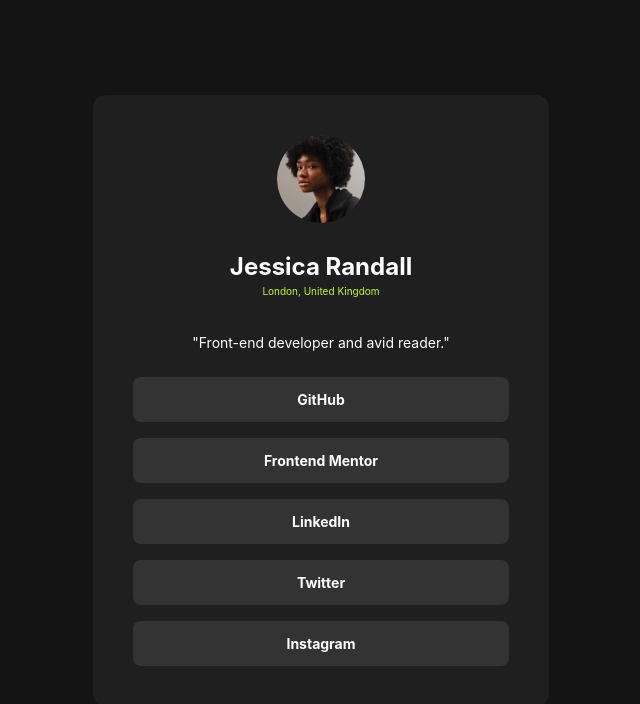
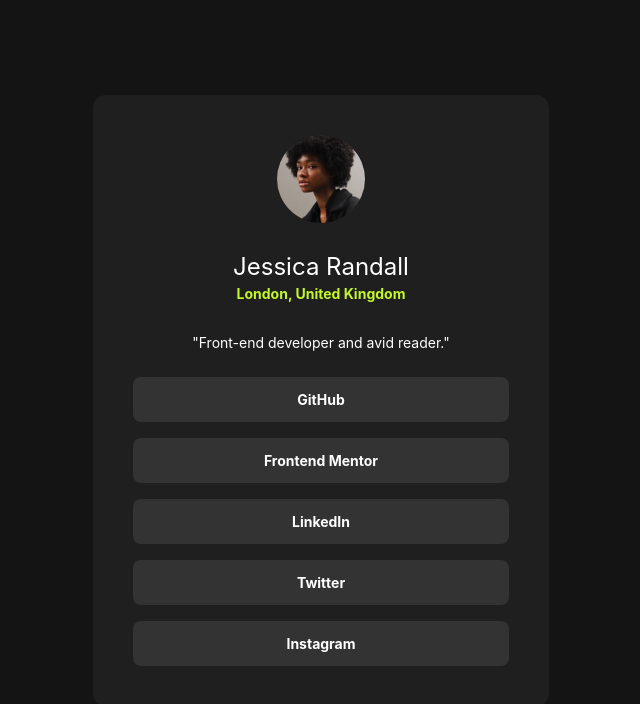
Before and after one commit to raulgaliciab/social-links-profile, a plain HTML site: page index.html in a window 1280 px wide. Shown: the whole page, without its empty margins (319-959 px from the left). Drawn offline with Linux system fonts and the light colour scheme.

Commit message:
Font fixes

```diff
--- a/styles/styles.css
+++ b/styles/styles.css
@@ -57,13 +57,15 @@
 
 .header h1 {
   font-size: 2.4rem;
-  font-weight: bold;
+  font-weight: normal;
   line-height: 150%;
   letter-spacing: 0px;
   color: var(--white-primary);
 }
 
 .header .header__location {
+  font-size: 1.4rem;
+  font-weight: bold;
   color: var(--green-primary);
 }
 
```
